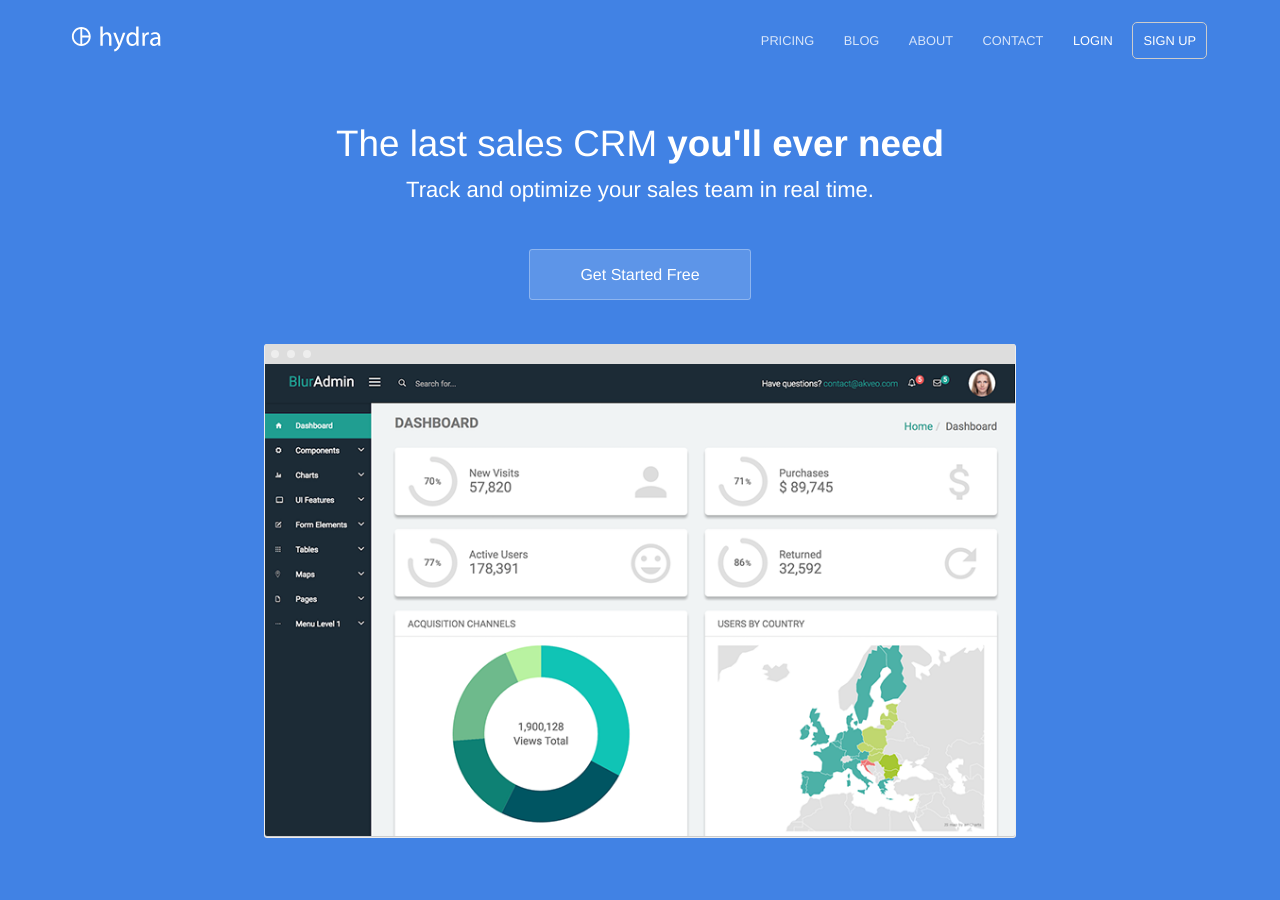
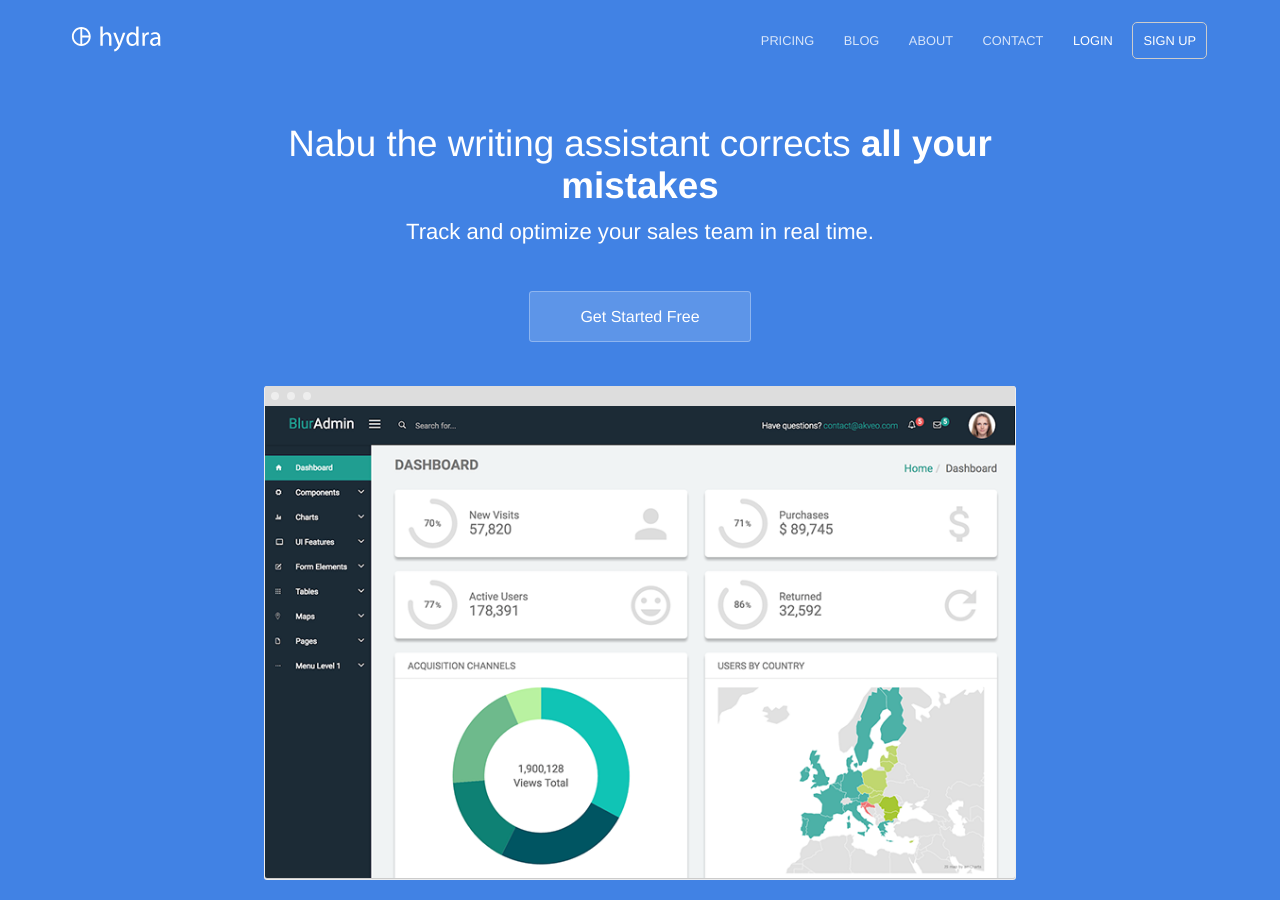
Before and after one commit to Nabu-Writing/NabuWebsite, a Jekyll site: the page built from index.html, in a window 1280 px wide and 900 px high. Built offline with Jekyll 4.4.1, drawn with Linux system fonts in a browser that asks for light colours.

Commit message:
Test for changing text...

```diff
--- a/index.html
+++ b/index.html
@@ -1,10 +1,10 @@
 ---
-title: The last sales CRM you'll ever need
+title: Nabu the writing assistant corrects all your mistakes
 description: Track and optimize your sales team in real time
 ---
 <section class="hero">
 	<div class="text-container">
-		<h1 class="editable">The last sales CRM <strong>you'll ever need</strong></h1>
+		<h1 class="editable">Nabu the writing assistant corrects <strong>all your mistakes</strong></h1>
 		<p class="subtext editable">Track and optimize your sales team in real time.</p>
 		<div class="cta button alt"><a href="{{ site.baseurl }}/sign-up/">Get Started Free</a></div>
 		<div>
```
